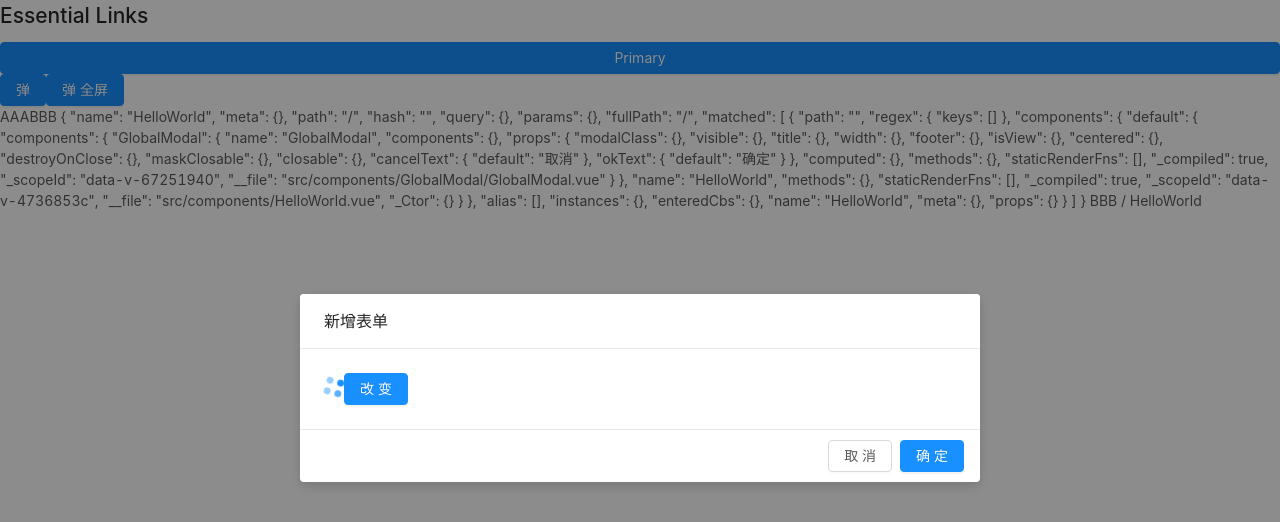
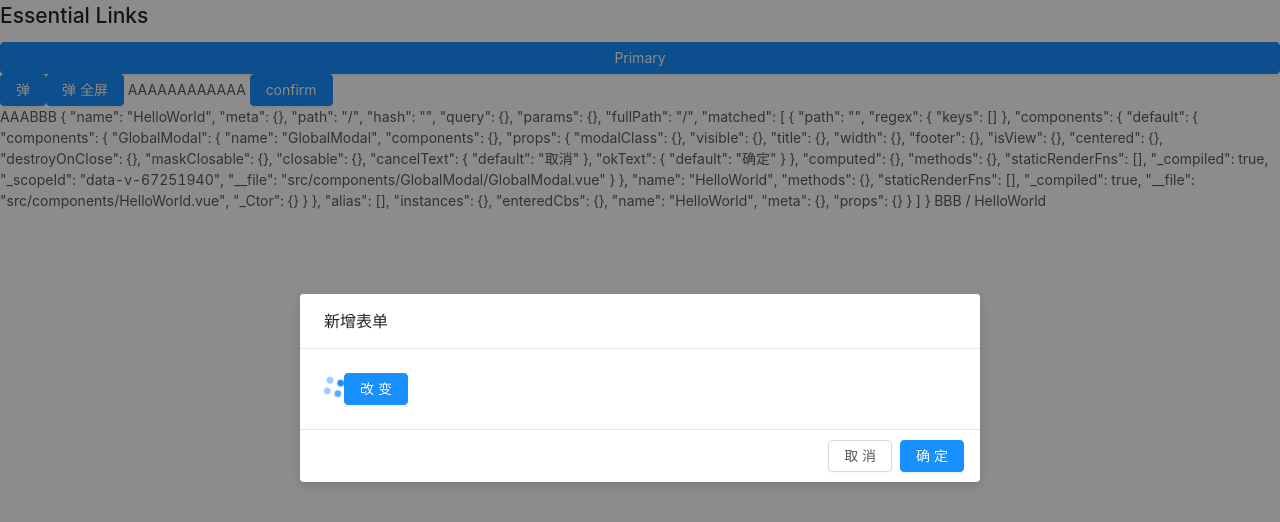
Before and after one commit to sunboxsoft/vuedemo, a Vue app: page / in a window 1280 px wide. Shown: the top 522 px of the page. Built offline with nearby package versions, Linux system fonts and the light colour scheme.

Commit message:
弹框中出现json字符串备份

```diff
--- a/package.json
+++ b/package.json
@@ -12,6 +12,7 @@
     "dependencies": {
         "ant-design-vue": "^1.7.8",
         "ant-design-vue-ex": "^1.0.0",
+        "element-ui": "^2.15.6",
         "less": "3.12.2",
         "less-loader": "4.1.0",
         "node-sass": "^7.0.1",
--- a/src/components/HelloWorld.vue
+++ b/src/components/HelloWorld.vue
@@ -46,6 +46,8 @@
       <p>Some contents...</p>
     </a-modal>
     <a-button @click="visible2 = true" type="primary">弹 全屏</a-button>
+    AAAAAAAAAAAA
+    <a-button @click="handleConfirm()" type="primary">confirm</a-button>
   </div>
 </template>
 
@@ -75,12 +77,25 @@ export default {
       console.log(e);
       visible2.value = false;
     },
+    handleConfirm() {
+      this.$confirm({
+        title: "确定删除?",
+        content: "",
+        okText: "确定",
+        cancelText: "取消",
+        okType: "primary",
+        centered: true,
+        onOk() {
+          alert("onOk");
+        },
+      });
+    },
   },
 };
 </script>
 
 <!-- Add "scoped" attribute to limit CSS to this component only -->
-<style lang="less" scoped>
+<style lang="less">
 .full-modal {
   .ant-modal {
     max-width: 100%;
--- a/src/main.js
+++ b/src/main.js
@@ -6,9 +6,11 @@ import router from './router'
 
 import Antd from 'ant-design-vue';
 import 'ant-design-vue/dist/antd.css';
+import ElementUI from 'element-ui';
+import 'element-ui/lib/theme-chalk/index.css';
 Vue.config.productionTip = false
 Vue.use(Antd);
-
+Vue.use(ElementUI);
 /* eslint-disable no-new */
 new Vue({
     el: '#app',
```
Also changed, not shown: 1 other file (tests, documents, lock files or other folders).
